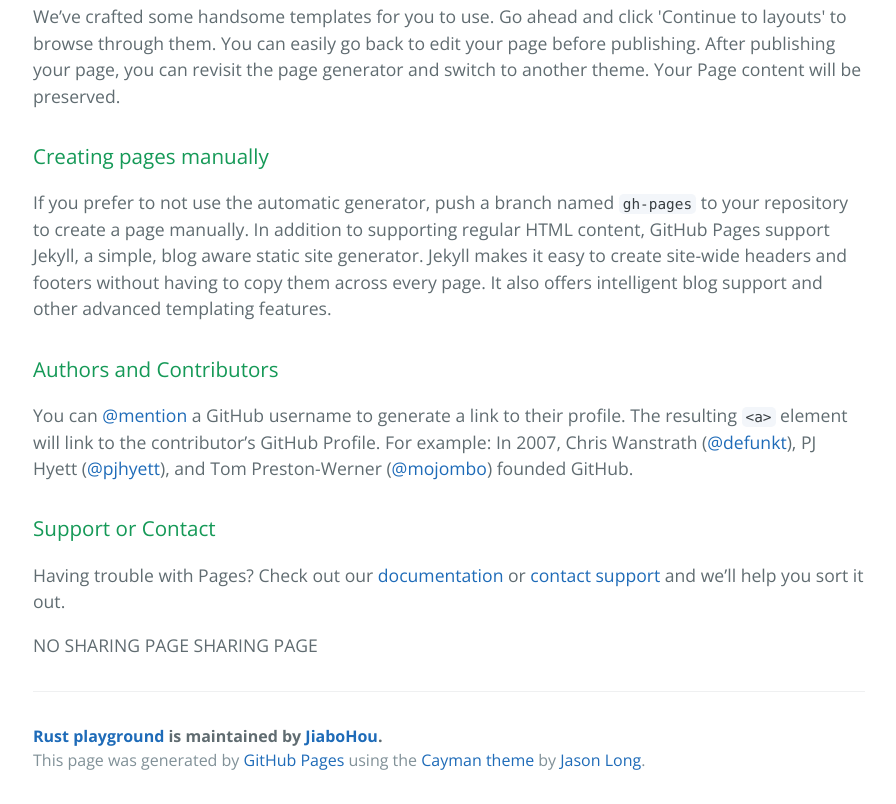
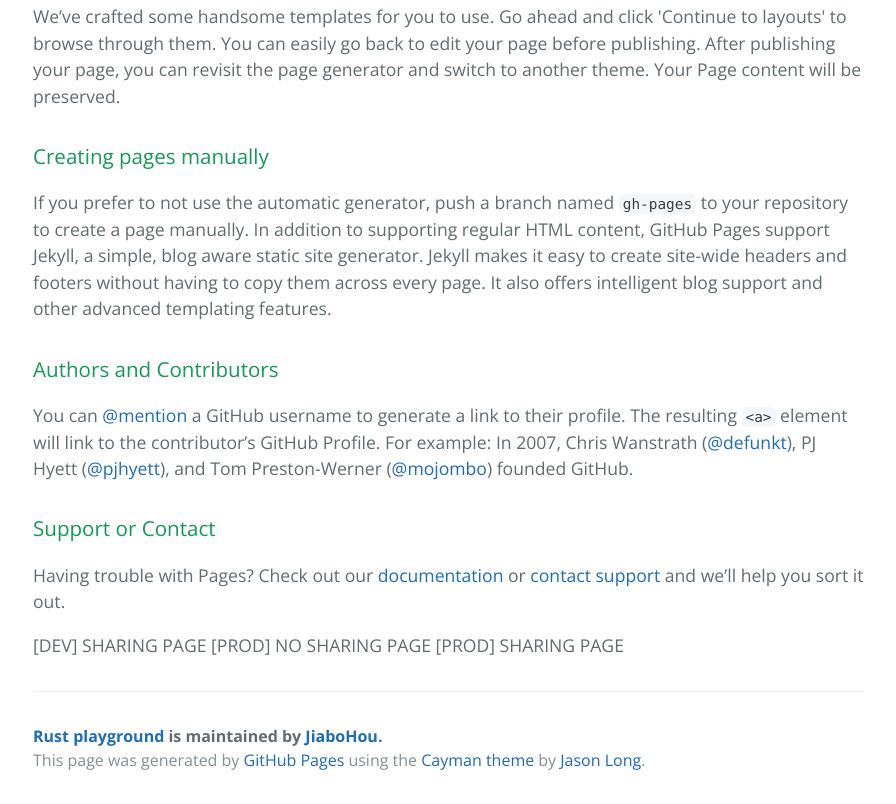
Before and after one commit to JiaboHou/rust_playground, a plain HTML site: page index.html in a window 1280 px wide. Shown: the part 646-1450 px from the top of the page, without its empty margins (191-1087 px from the left). Drawn offline with nearby package versions, Linux system fonts and the light colour scheme.

Commit message:
added another embedded video (for dev)

```diff
--- a/index.html
+++ b/index.html
@@ -44,9 +44,13 @@
 
 <p>Having trouble with Pages? Check out our <a href="https://help.github.com/pages">documentation</a> or <a href="https://github.com/contact">contact support</a> and we’ll help you sort it out.</p>
 
-<span>NO SHARING PAGE</span>
+<span>[DEV] SHARING PAGE</span>
+<script type='text/javascript' id='vidyard_embed_code_9f2NV9K8nsjz3TR1WbSgG7' src='//play.vidyard.dev/9f2NV9K8nsjz3TR1WbSgG7.js?v=3.1.1&type=inline'></script>
+
+
+<span>[PROD] NO SHARING PAGE</span>
 <script type='text/javascript' id='vidyard_embed_code_XGsf278VxredjDocqPCFuS' src='//play.vidyard.com/XGsf278VxredjDocqPCFuS.js?v=3.1.1&type=inline'></script>
-<span>SHARING PAGE</span>
+<span>[PROD] SHARING PAGE</span>
 <script type='text/javascript' id='vidyard_embed_code_NDpVxJWRndwLBFf6FQk8mZ' src='//play.vidyard.com/NDpVxJWRndwLBFf6FQk8mZ.js?v=3.1.1&type=inline'></script>
 
 
```
